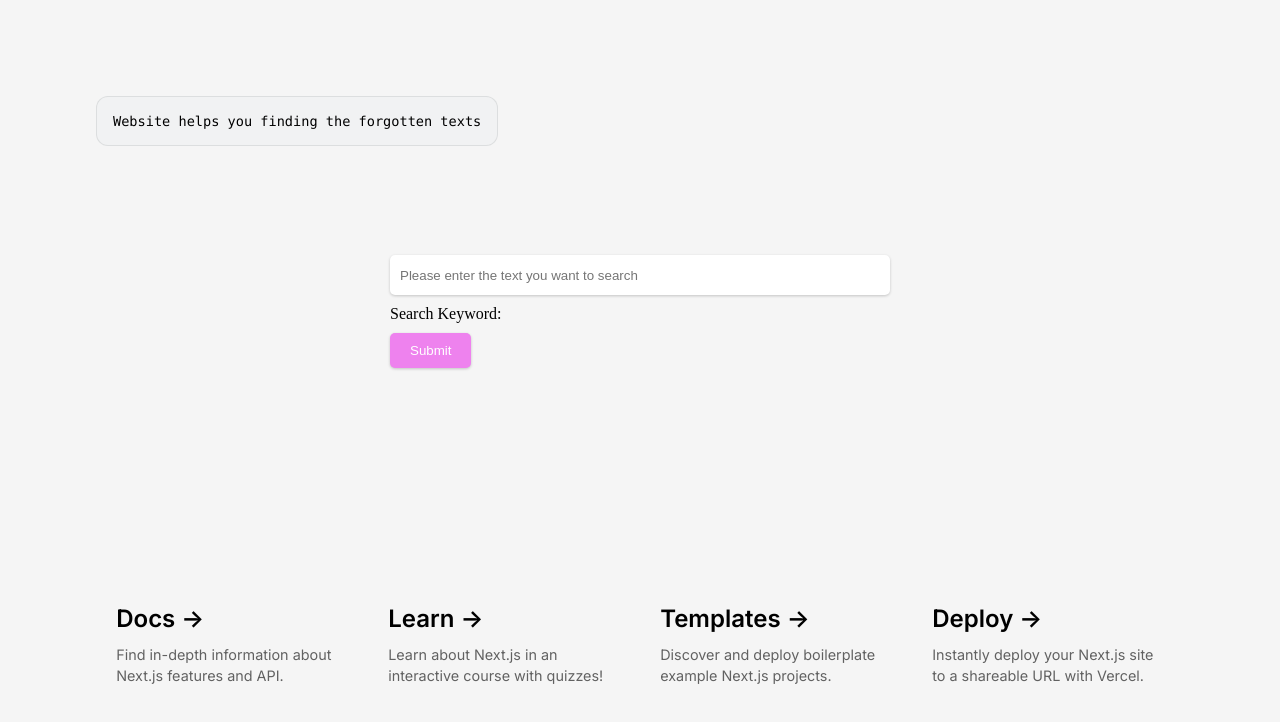
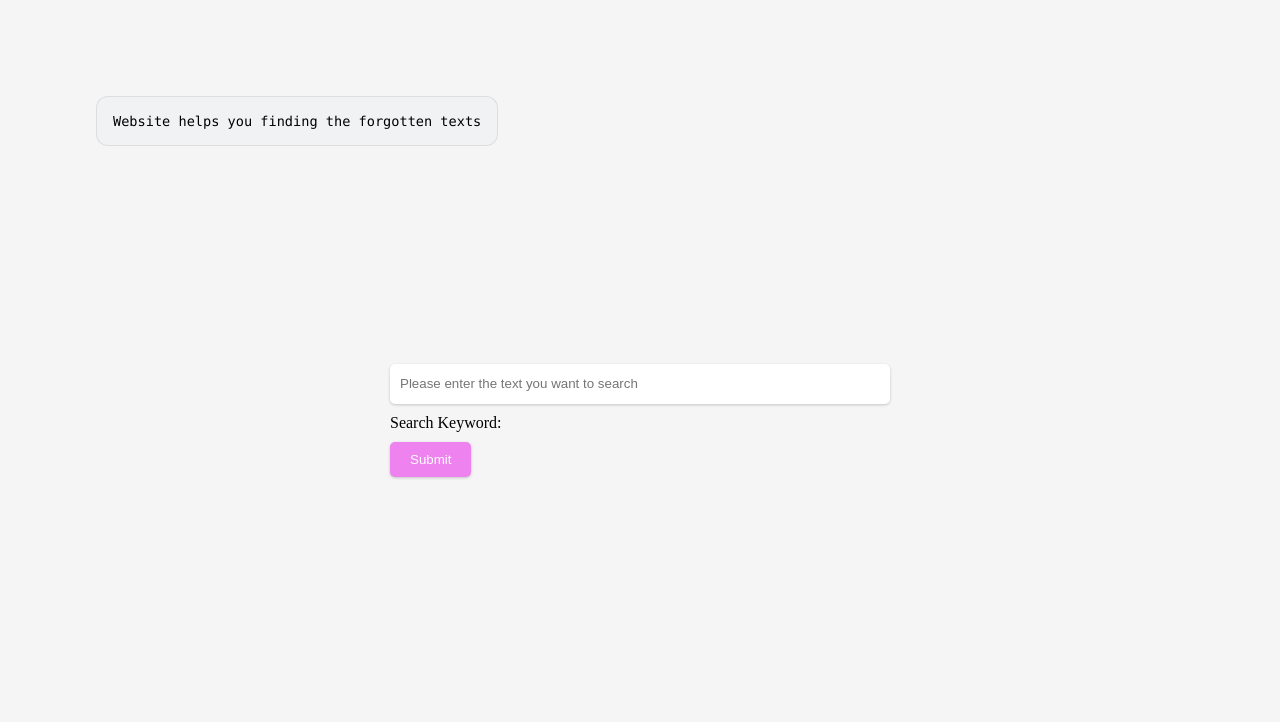
Before and after one commit to alperenatikhan/speechWebsite, a Next.js app: page / in a window 1280 px wide. Shown: the top 722 px of the page. Built offline with nearby package versions, Linux system fonts and the light colour scheme.

Commit message:
footer deleted

```diff
--- a/src/pages/index.js
+++ b/src/pages/index.js
@@ -70,64 +70,7 @@
       </div>
 </>
 
-        <div className={styles.grid}>
-          <a
-            href="https://nextjs.org/docs?utm_source=create-next-app&utm_medium=default-template&utm_campaign=create-next-app"
-            className={styles.card}
-            target="_blank"
-            rel="noopener noreferrer"
-          >
-            <h2 className={inter.className}>
-              Docs <span>-&gt;</span>
-            </h2>
-            <p className={inter.className}>
-              Find in-depth information about Next.js features and&nbsp;API.
-            </p>
-          </a>
 
-          <a
-            href="https://nextjs.org/learn?utm_source=create-next-app&utm_medium=default-template&utm_campaign=create-next-app"
-            className={styles.card}
-            target="_blank"
-            rel="noopener noreferrer"
-          >
-            <h2 className={inter.className}>
-              Learn <span>-&gt;</span>
-            </h2>
-            <p className={inter.className}>
-              Learn about Next.js in an interactive course with&nbsp;quizzes!
-            </p>
-          </a>
-
-          <a
-            href="https://vercel.com/templates?framework=next.js&utm_source=create-next-app&utm_medium=default-template&utm_campaign=create-next-app"
-            className={styles.card}
-            target="_blank"
-            rel="noopener noreferrer"
-          >
-            <h2 className={inter.className}>
-              Templates <span>-&gt;</span>
-            </h2>
-            <p className={inter.className}>
-              Discover and deploy boilerplate example Next.js&nbsp;projects.
-            </p>
-          </a>
-
-          <a
-            href="https://vercel.com/new?utm_source=create-next-app&utm_medium=default-template&utm_campaign=create-next-app"
-            className={styles.card}
-            target="_blank"
-            rel="noopener noreferrer"
-          >
-            <h2 className={inter.className}>
-              Deploy <span>-&gt;</span>
-            </h2>
-            <p className={inter.className}>
-              Instantly deploy your Next.js site to a shareable URL
-              with&nbsp;Vercel.
-            </p>
-          </a>
-        </div>
       </main>
     </>
   )
```
